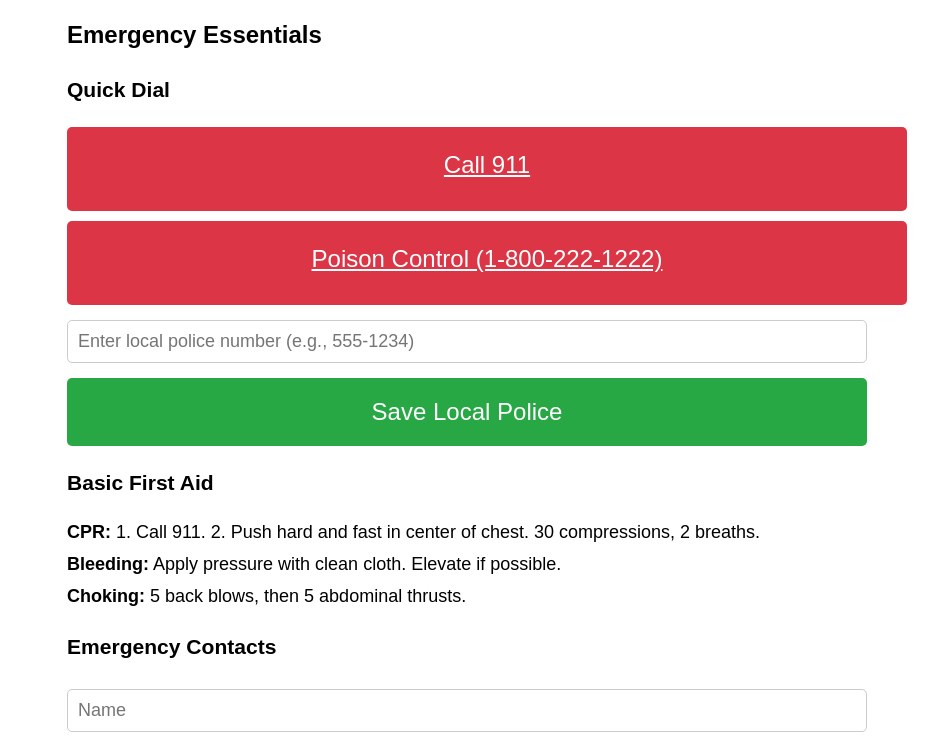
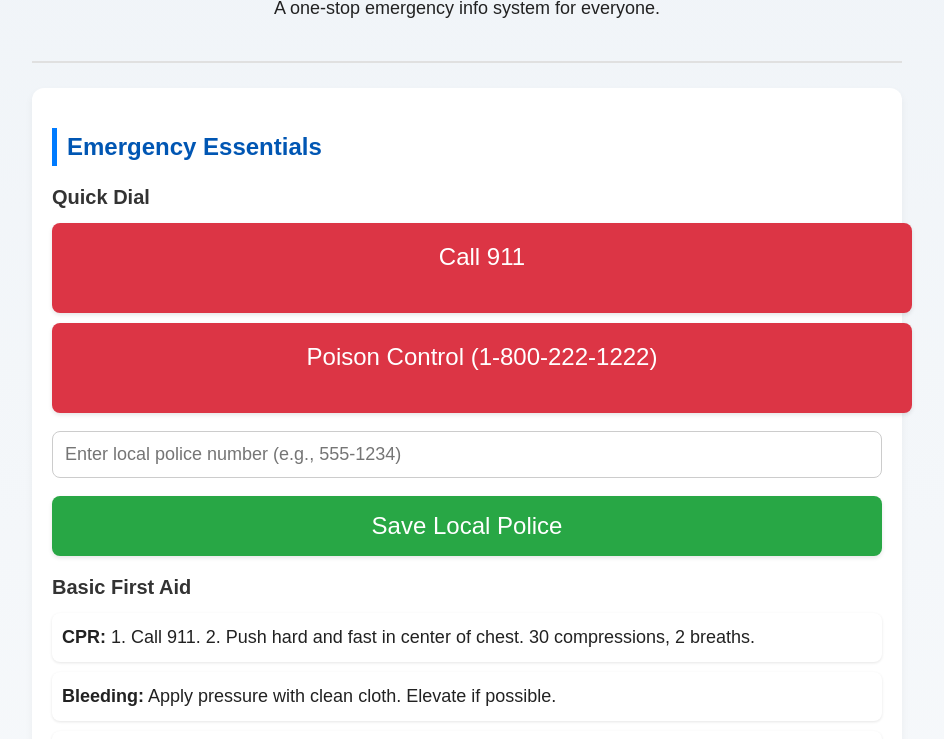
Before and after one commit to ShubhVarshney30/tryvanilla, a plain HTML site: page index.html in a window 1280 px wide. Shown: the part 104-843 px from the top of the page, without its empty margins (173-1117 px from the left). Drawn offline with Linux system fonts and the light colour scheme.

Commit message:
added more deisigning

```diff
--- a/index.html
+++ b/index.html
@@ -5,24 +5,145 @@
     <meta name="viewport" content="width=device-width, initial-scale=1.0">
     <title>Universal Emergency Hub</title>
     <style>
-        body{font-family:sans-serif;font-size:18px;color:#000;background:#fff;margin:0;padding:10px;line-height:1.5;max-width:800px;margin:auto;}
-        h1,h2{font-size:24px;margin:10px 0;}
-        button,.btn{display:block;width:100%;font-size:24px;padding:20px;margin:10px 0;background:#007bff;color:#fff;border:none;cursor:pointer;border-radius:5px;text-align:center;min-height:44px;}
-        button:hover,.btn:hover{background:#0056b3;}
-        .red-btn{background:#dc3545;} .red-btn:hover{background:#c82333;}
-        .green-btn{background:#28a745;} .green-btn:hover{background:#218838;}
-        input,select,textarea{width:100%;font-size:18px;padding:10px;margin:5px 0;border:1px solid #ccc;border-radius:5px;box-sizing:border-box;}
-        ul{list-style:none;padding:0;}
-        li{margin:5px 0;}
-        .section{margin:20px 0;border-bottom:1px solid #eee;padding-bottom:10px;}
-        .hidden{display:none;}
-        svg{width:50px;height:50px;margin:10px;}
-        /* High contrast, large targets, accessible */
-        a{color:#007bff;text-decoration:underline;} a:focus{outline:2px solid #000;}
-        button:focus{outline:2px solid #000;}
-        input:focus{outline:2px solid #000;}
-        /* Color blind: patterns or text over color */
-        .alert{background:#ffc107;color:#000;padding:10px;}
+        body {
+            font-family: 'Arial', sans-serif;
+            font-size: 18px;
+            color: #222;
+            background: linear-gradient(to bottom, #f0f4f8, #ffffff);
+            margin: 0;
+            padding: 15px;
+            line-height: 1.6;
+            max-width: 900px;
+            margin: auto;
+            box-sizing: border-box;
+        }
+        header {
+            text-align: center;
+            padding: 20px 0;
+            border-bottom: 2px solid #e0e0e0;
+            margin-bottom: 20px;
+        }
+        h1 {
+            font-size: 28px;
+            margin: 0;
+            color: #007bff;
+        }
+        h2 {
+            font-size: 24px;
+            color: #0056b3;
+            margin: 20px 0 10px;
+            border-left: 5px solid #007bff;
+            padding-left: 10px;
+        }
+        h3 {
+            font-size: 20px;
+            color: #333;
+            margin: 15px 0 5px;
+        }
+        button, .btn {
+            display: block;
+            width: 100%;
+            font-size: 24px;
+            padding: 15px;
+            margin: 10px 0;
+            background: #007bff;
+            color: #fff;
+            border: none;
+            cursor: pointer;
+            border-radius: 8px;
+            text-align: center;
+            min-height: 60px;
+            transition: background 0.3s ease, transform 0.1s ease;
+            box-shadow: 0 2px 4px rgba(0,0,0,0.1);
+        }
+        button:hover, .btn:hover {
+            background: #0056b3;
+            transform: translateY(-2px);
+        }
+        button:focus, .btn:focus {
+            outline: 3px solid #ffcc00;
+            box-shadow: 0 0 0 3px rgba(255,204,0,0.5);
+        }
+        .red-btn {
+            background: #dc3545;
+        }
+        .red-btn:hover {
+            background: #c82333;
+        }
+        .green-btn {
+            background: #28a745;
+        }
+        .green-btn:hover {
+            background: #218838;
+        }
+        input, select, textarea {
+            width: 100%;
+            font-size: 18px;
+            padding: 12px;
+            margin: 8px 0;
+            border: 1px solid #ccc;
+            border-radius: 8px;
+            box-sizing: border-box;
+            background: #fff;
+            transition: border 0.3s ease;
+        }
+        input:focus, select:focus, textarea:focus {
+            border: 1px solid #007bff;
+            outline: none;
+        }
+        ul {
+            list-style: none;
+            padding: 0;
+            margin: 0;
+        }
+        li {
+            margin: 10px 0;
+            padding: 10px;
+            background: #fff;
+            border-radius: 8px;
+            box-shadow: 0 1px 3px rgba(0,0,0,0.1);
+        }
+        .section {
+            margin: 25px 0;
+            padding: 20px;
+            background: #fff;
+            border-radius: 12px;
+            box-shadow: 0 4px 8px rgba(0,0,0,0.05);
+        }
+        .hidden {
+            display: none;
+        }
+        a {
+            color: #007bff;
+            text-decoration: none;
+        }
+        a:hover {
+            text-decoration: underline;
+        }
+        a:focus {
+            outline: 2px solid #ffcc00;
+        }
+        .alert {
+            background: #fff3cd;
+            color: #856404;
+            padding: 15px;
+            margin: 10px 0;
+            border-radius: 8px;
+            border: 1px solid #ffeeba;
+        }
+        /* Accessibility enhancements */
+        @media (prefers-reduced-motion: reduce) {
+            button, .btn {
+                transition: none;
+            }
+        }
+        /* High contrast mode */
+        @media (prefers-contrast: more) {
+            body { color: #000; background: #fff; }
+            button, .btn { border: 2px solid #000; }
+            input, textarea { border: 2px solid #000; }
+        }
+        /* Color blind friendly: avoid red-green, use patterns/text */
     </style>
 </head>
 <body>
@@ -51,18 +172,13 @@
                 <h3>Basic First Aid</h3>
                 <ul>
                     <li>
-                        <strong>CPR:</strong>
-
-                        1. Call 911. 2. Push hard and fast in center of chest. 30 compressions, 2 breaths.
+                        <strong>CPR:</strong> 1. Call 911. 2. Push hard and fast in center of chest. 30 compressions, 2 breaths.
                     </li>
                     <li>
-                        <strong>Bleeding:</strong>
-
-                        Apply pressure with clean cloth. Elevate if possible.
+                        <strong>Bleeding:</strong> Apply pressure with clean cloth. Elevate if possible.
                     </li>
                     <li>
-                        <strong>Choking:</strong>
-                        5 back blows, then 5 abdominal thrusts.
+                        <strong>Choking:</strong> 5 back blows, then 5 abdominal thrusts.
                     </li>
                 </ul>
             </div>
```
